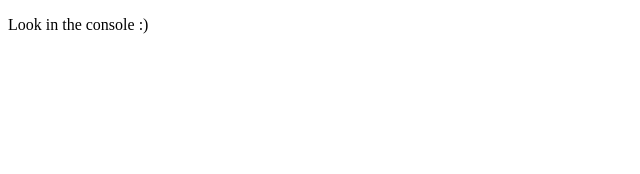
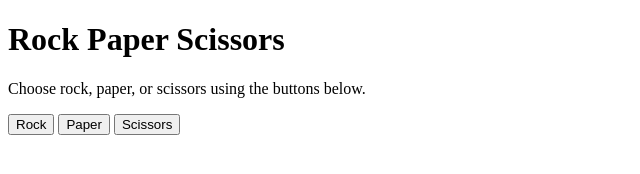
Before and after one commit to mikaeel-muazzam/odin-roshambo, a plain HTML site: page index.html in a window 1280 px wide. Shown: the whole page, without its empty margins (0-640 px from the left). Drawn offline with Linux system fonts and the light colour scheme.

Commit message:
Add buttons for playerChoice

```diff
--- a/index.html
+++ b/index.html
@@ -7,6 +7,10 @@
     <title>Rock Paper Scissors</title>
 </head>
 <body>
-    <p>Look in the console :)</p>
+    <h1>Rock Paper Scissors</h1>
+    <p>Choose rock, paper, or scissors using the buttons below.</p>
+    <button>Rock</button>
+    <button>Paper</button>
+    <button>Scissors</button>
 </body>
 </html>
```
